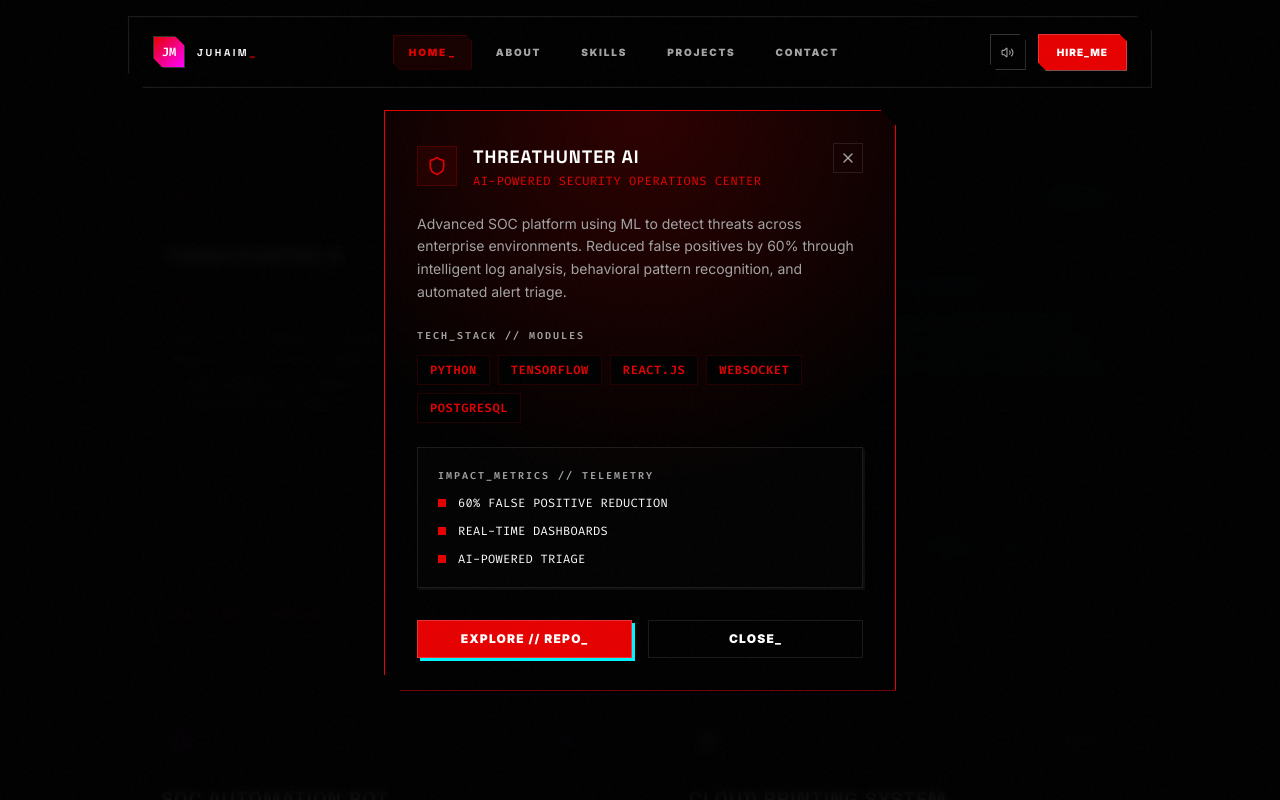
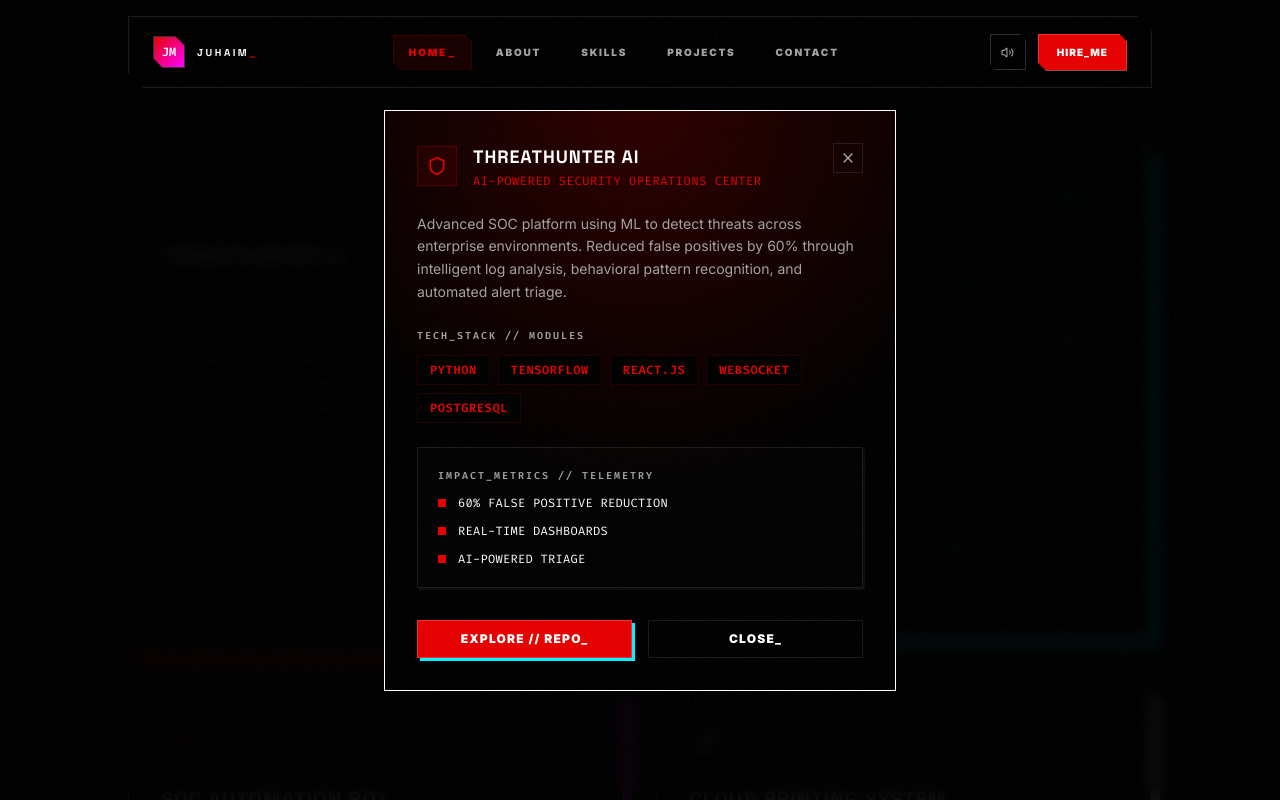
Before and after one commit to Juhamim/juhaim, a Next.js app: page / in a window 1280 px wide. Both pictures are taken after a click on the button 376 px from the left and 4709 px from the top of the page. Shown: the part 4309-5109 px from the top of the page. Built offline with nearby package versions, Linux system fonts and the light colour scheme.

Commit message:
design: redesign cards with sharp corners and solid white borders matching hero buttons

```diff
--- a/src/components/About.tsx
+++ b/src/components/About.tsx
@@ -93,7 +93,7 @@ function NarrativeCard({ item, index }: { item: typeof narrativePoints[0]; index
         ref={ref}
         onMouseEnter={() => { setHovered(true); play("hover") }}
         onMouseLeave={() => setHovered(false)}
-        className="relative clipped-corner p-6 md:p-8 h-full bg-[#050507]/75 backdrop-blur-md border border-white/10 transition-all duration-300 cursor-pointer group hover:translate-x-2 hover:translate-y-2"
+        className="relative p-6 md:p-8 h-full bg-[#050507]/75 backdrop-blur-md border border-white transition-all duration-300 cursor-pointer group hover:translate-x-2 hover:translate-y-2"
         style={{
           boxShadow: hovered ? `0px 0px 0px ${item.color}` : `8px 8px 0px ${item.color}`,
         }}
--- a/src/components/Certifications.tsx
+++ b/src/components/Certifications.tsx
@@ -77,7 +77,7 @@ function CertificationCard({ cert, index }: { cert: typeof certifications[0]; in
       <div
         onMouseEnter={() => { setHovered(true); play("hover") }}
         onMouseLeave={() => setHovered(false)}
-        className={`relative clipped-corner clipped-border ${cert.borderClass} p-6 h-full flex flex-col gap-5 bg-[#050507]/75 backdrop-blur-md border border-white/5 transition-all duration-300 cursor-pointer hover:translate-x-2 hover:translate-y-2`}
+        className="relative p-6 h-full flex flex-col gap-5 bg-[#050507]/75 backdrop-blur-md border border-white transition-all duration-300 cursor-pointer hover:translate-x-2 hover:translate-y-2"
         style={{
           boxShadow: hovered ? `0px 0px 0px ${cert.color}` : `8px 8px 0px ${cert.color}`,
         }}
--- a/src/components/Contact.tsx
+++ b/src/components/Contact.tsx
@@ -90,7 +90,7 @@ export default function Contact() {
             <div
               onMouseEnter={() => { setHovered(true); play("hover") }}
               onMouseLeave={() => setHovered(false)}
-              className="clipped-corner bg-[#050507]/75 backdrop-blur-md border border-white/10 p-8 md:p-10 relative overflow-hidden transition-all duration-300 hover:translate-x-2 hover:translate-y-2"
+              className="bg-[#050507]/75 backdrop-blur-md border border-white p-8 md:p-10 relative overflow-hidden transition-all duration-300 hover:translate-x-2 hover:translate-y-2"
               style={{
                 boxShadow: hovered ? "0px 0px 0px #e60000" : "8px 8px 0px #e60000",
               }}
--- a/src/components/Projects.tsx
+++ b/src/components/Projects.tsx
@@ -146,7 +146,7 @@ function ProjectCard({ project, index }: { project: typeof projects[0]; index: n
           ref={cardRef}
           onMouseEnter={() => { setHovered(true); play("hover") }}
           onMouseLeave={() => setHovered(false)}
-          className="relative clipped-corner min-h-[440px] flex flex-col cursor-pointer bg-[#050507]/75 backdrop-blur-md border border-white/10 transition-all duration-300 group hover:translate-x-2 hover:translate-y-2"
+          className="relative min-h-[440px] flex flex-col cursor-pointer bg-[#050507]/75 backdrop-blur-md border border-white transition-all duration-300 group hover:translate-x-2 hover:translate-y-2"
           onClick={() => { setIsExpanded(true); play("chime") }}
           style={{
             boxShadow: hovered ? `0px 0px 0px ${project.color}` : `8px 8px 0px ${project.color}`,
@@ -265,8 +265,7 @@ function ProjectCard({ project, index }: { project: typeof projects[0]; index: n
               exit={{ opacity: 0, scale: 0.9, y: 20 }}
               transition={{ type: "spring", stiffness: 200, damping: 20 }}
               onClick={(e) => e.stopPropagation()}
-              className="clipped-corner bg-black border p-6 md:p-8 max-w-lg w-full max-h-[90vh] overflow-y-auto relative"
-              style={{ borderColor: project.color }}
+              className="bg-black border border-white p-6 md:p-8 max-w-lg w-full max-h-[90vh] overflow-y-auto relative"
             >
               {/* Radial gradient background behind modal */}
               <div
--- a/src/components/Skills.tsx
+++ b/src/components/Skills.tsx
@@ -107,7 +107,7 @@ function SkillBadge({ skill, color, delay }: { skill: string; color: string; del
       viewport={{ once: true }}
       onMouseEnter={() => { setHovered(true); play("hover") }}
       onMouseLeave={() => setHovered(false)}
-      className="clipped-corner-sm border px-3.5 py-2 text-xs font-mono font-black uppercase tracking-wider bg-black cursor-default transition-all duration-200"
+      className="border px-3.5 py-2 text-xs font-mono font-black uppercase tracking-wider bg-black cursor-default transition-all duration-200"
       style={{
         color: hovered ? color : "rgba(255,255,255,0.85)",
         borderColor: hovered ? color : "rgba(255,255,255,0.12)",
@@ -131,7 +131,7 @@ function SkillCategoryCard({ cat, catIdx }: { cat: typeof skillCategories[0]; ca
       direction={catIdx % 2 === 0 ? "left" : "right"}
     >
       <div
-        className={`relative clipped-corner clipped-border ${cat.borderClass} p-6 md:p-8 h-full bg-[#050507]/75 backdrop-blur-md border border-white/5 transition-all duration-300 cursor-pointer hover:translate-x-2 hover:translate-y-2`}
+        className="relative p-6 md:p-8 h-full bg-[#050507]/75 backdrop-blur-md border border-white transition-all duration-300 cursor-pointer hover:translate-x-2 hover:translate-y-2"
         onMouseEnter={() => {
           setHovered(true)
           play("hover")
--- a/src/components/Stats.tsx
+++ b/src/components/Stats.tsx
@@ -103,7 +103,7 @@ function StatCard({ stat, index }: { stat: typeof stats[0]; index: number }) {
       viewport={{ once: true }}
       onMouseEnter={() => { setHovered(true); play("hover") }}
       onMouseLeave={() => setHovered(false)}
-      className={`relative clipped-corner clipped-border ${stat.borderClass} p-5 text-center bg-[#050507]/75 backdrop-blur-md border border-white/5 transition-all duration-300 cursor-pointer hover:translate-x-1.5 hover:translate-y-1.5`}
+      className="relative p-5 text-center bg-[#050507]/75 backdrop-blur-md border border-white transition-all duration-300 cursor-pointer hover:translate-x-1.5 hover:translate-y-1.5"
       style={{
         boxShadow: hovered ? `0px 0px 0px ${stat.color}` : `6px 6px 0px ${stat.color}`,
       }}
```
